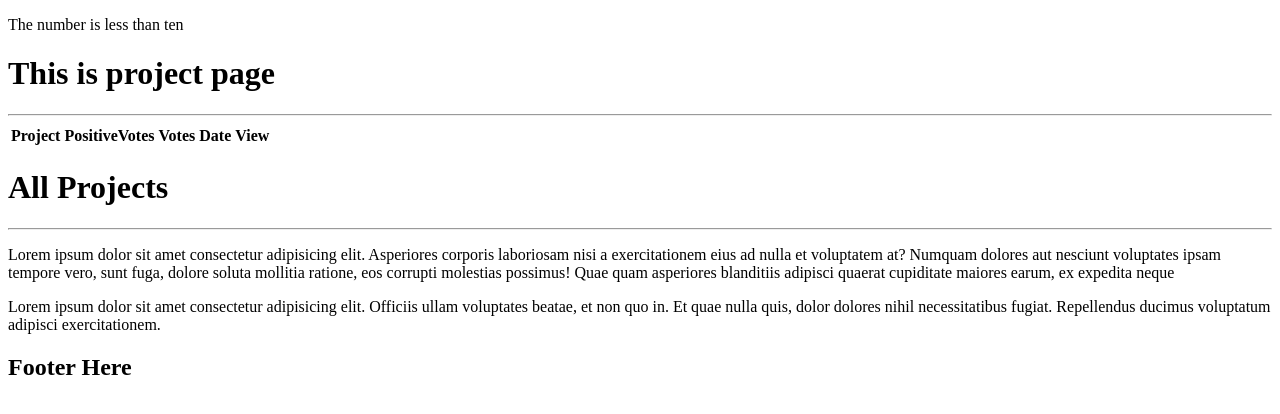
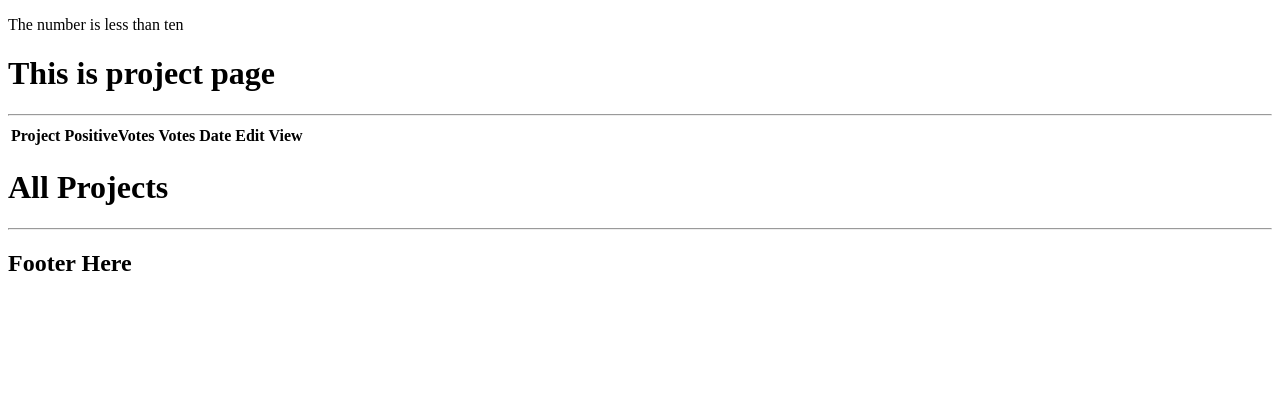
Before and after one commit to IamRidoyRoy/DeveloperBD, a Django app: page / in a window 1280 px wide. Shown: the part 108-522 px from the top of the page. Run offline with Django 4.2, Linux system fonts and the light colour scheme; data that the repository does not hold is empty.

Commit message:
Project update functionality added

```diff
--- a/projects/templates/project/projects.html
+++ b/projects/templates/project/projects.html
@@ -25,6 +25,7 @@
                 <th>PositiveVotes</th>
                 <th>Votes</th>
                 <th>Date</th>
+                <th>Edit</th>
                 <th>View</th>
         </tr>
         {% for projects in allproject %}
@@ -34,6 +35,7 @@
                 <td>{{projects.vote_ratio}}%</td>
                 <td>{{projects.vote_total}}</td>
                 <td>{{projects.created}}</td>
+                <td><a href="{% url 'update-project' projects.id %}">Edit</a></td>
                 <td><a href="{% url 'projects' projects.id %}">View</a></td>
         </tr>
         {% endfor %}
@@ -46,9 +48,6 @@
         {% endfor %}
 </ul>
 
-<p>Lorem ipsum dolor sit amet consectetur adipisicing elit. Asperiores corporis laboriosam nisi a exercitationem eius ad nulla et voluptatem at? Numquam dolores aut nesciunt voluptates ipsam tempore vero, sunt fuga, dolore soluta mollitia ratione, eos corrupti molestias possimus! Quae quam asperiores blanditiis adipisci quaerat cupiditate maiores earum, ex expedita neque
-
-
 
 
 {% endblock %}
--- a/projects/templates/project/single-project.html
+++ b/projects/templates/project/single-project.html
@@ -11,5 +11,4 @@
 {%  endfor %}
 {{ projectobj.description }}
 
-<p>Lorem ipsum dolor sit amet, consectetur adipisicing elit. Repellendus enim necessitatibus aperiam, cum fuga eius consectetur eos amet quos tenetur recusandae sed sunt eligendi vel, laboriosam alias nostrum, ad eveniet.</p>
 {% endblock %}
--- a/projects/urls.py
+++ b/projects/urls.py
@@ -4,5 +4,7 @@ from django.urls import path
 urlpatterns = [
     path('', views.project, name='project'),
     path('singleproject/<str:pk>/', views.singleproject, name='projects'),
-    path('create-project/', views.createProject, name='create-project')
+    path('create-project/', views.createProject, name='create-project'),
+
+    path('update-project/<str:pk>/', views.updateProject, name= 'update-project'),
 ]
--- a/projects/views.py
+++ b/projects/views.py
@@ -23,7 +23,6 @@ def singleproject(request, pk):
     },
     )
 
-
 def createProject(request):
     form = ProjectForm(request.POST)
     if form.is_valid():
@@ -31,3 +30,15 @@ def createProject(request):
         return redirect('project')
     context = {'form': form}
     return render(request, "project/project_form.html", context)
+
+def updateProject(request, pk):
+    project = Project.objects.get(id=pk)
+    form = ProjectForm(instance=project)
+
+    if request.method == 'POST':
+        form = ProjectForm(request.POST, instance=project)
+        if form.is_valid():
+            form.save()
+            return redirect('project')
+    context = {'form': form}
+    return render(request, "project/project_form.html", context)
--- a/templates/main.html
+++ b/templates/main.html
@@ -15,8 +15,6 @@
 
     {% endblock %}
 
-    <p>Lorem ipsum dolor sit amet consectetur adipisicing elit. Officiis ullam voluptates beatae, et non quo in. Et quae nulla quis, dolor dolores nihil necessitatibus fugiat. Repellendus ducimus voluptatum adipisci exercitationem.</p
-    >
     <footer>
         <h2>Footer Here</h2>
     </footer>
```
